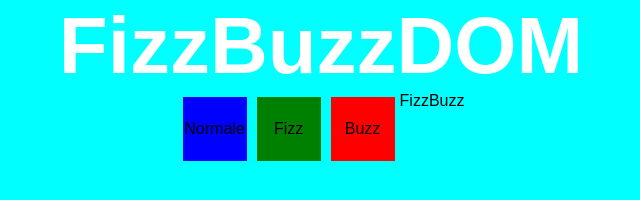
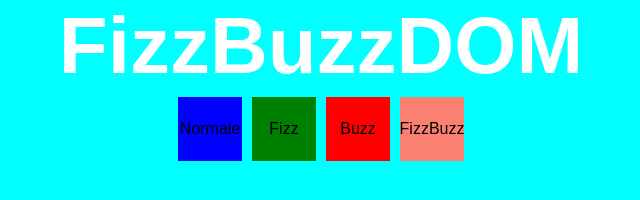
Before and after one commit to Giovanni-Palmitessa/js-fizzbuzz, a plain HTML site: page index.html in a window 1280 px wide. Shown: the whole page, without its empty margins (319-959 px from the left). Drawn offline with Linux system fonts and the light colour scheme.

Commit message:
add style to cell fizz buzz

```diff
--- a/assets/style.css
+++ b/assets/style.css
@@ -57,3 +57,13 @@ h1{
     margin: 5px;
     background-color: red;
 }
+
+.cell-fizz-buzz{
+    display: flex;
+    justify-content: center;
+    align-items: center;
+    width: 4rem;
+    height: 4rem;
+    margin: 5px;
+    background-color: salmon;
+}
```
